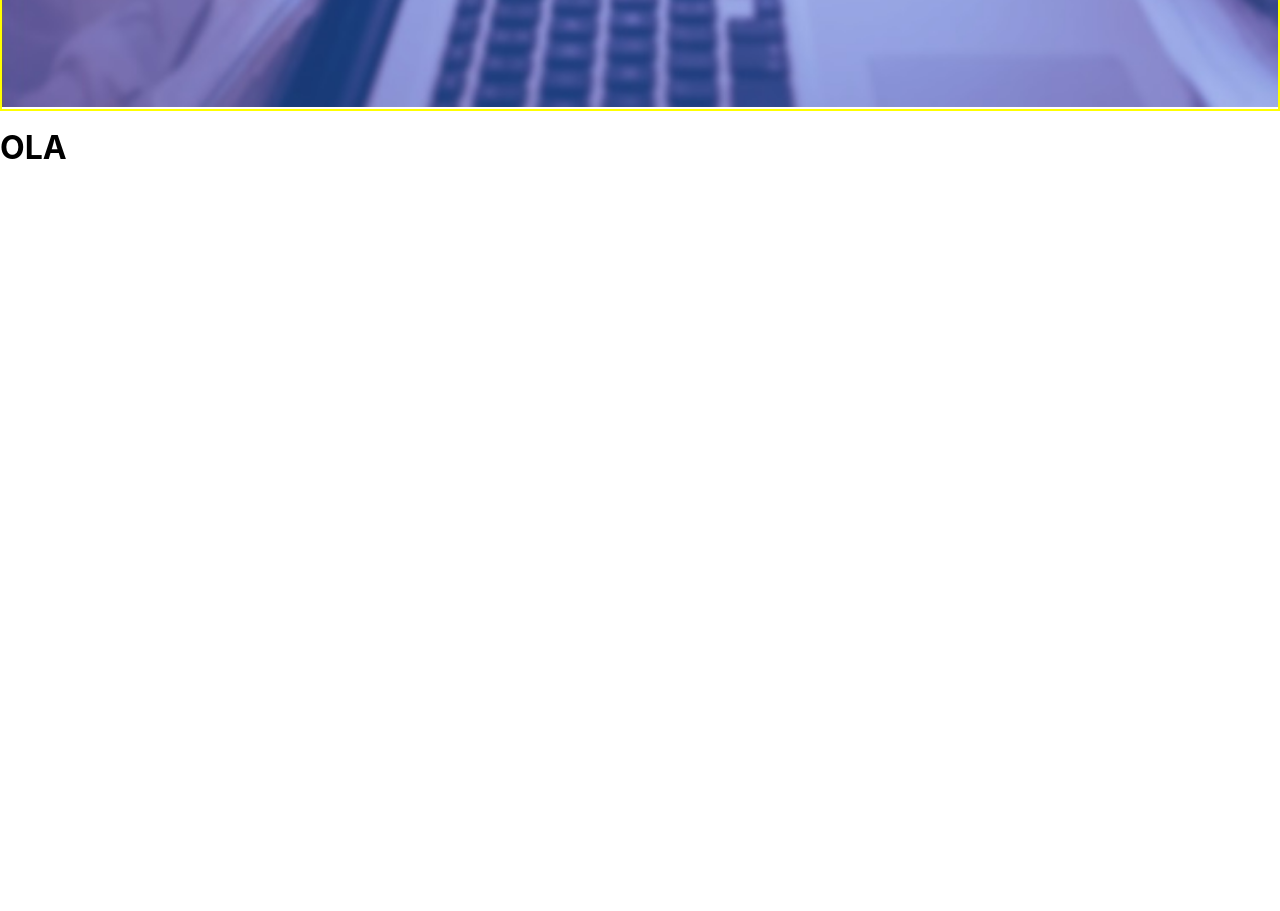
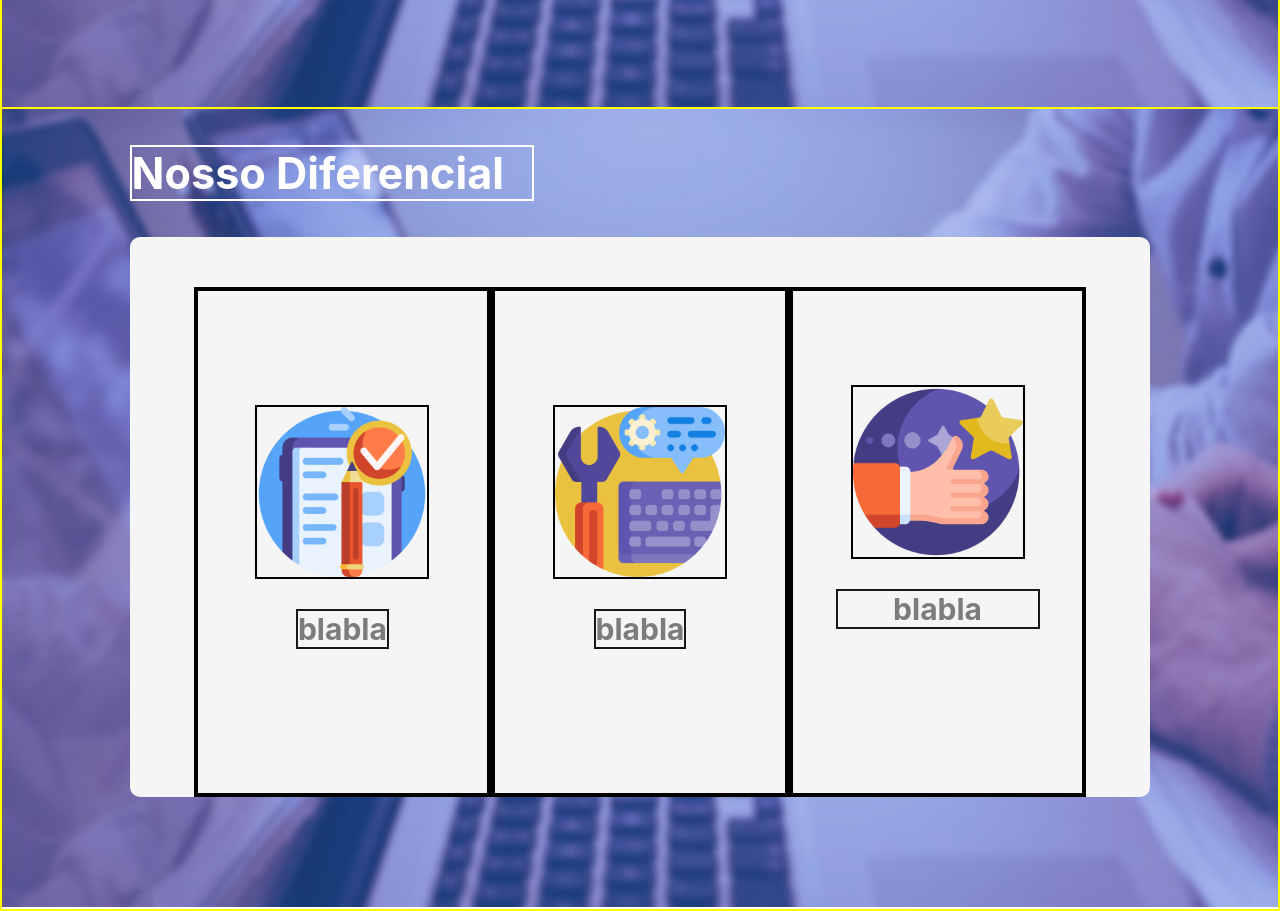
Before and after one commit to brendammelo/site-zawee-reactjs, a React (Create React App) app: page / in a window 1280 px wide. Shown: the part 2297-3208 px from the top of the page. Before the commit the page ends 2486 px from the top, so only its background shows below. Built offline with nearby package versions, Linux system fonts and the light colour scheme.

Commit message:
comecei estilizacao do diferencial

```diff
--- a/src/components/diferencial/DiferencialZawee.js
+++ b/src/components/diferencial/DiferencialZawee.js
@@ -12,9 +12,36 @@ class DiferencialComponent extends Component {
         return (
 
             <>
-            <div className="teste">
-                <h1>OLA</h1>
-            </div>
+            <section className="section_diferencial">
+
+                <div className="container_box">
+                    <h2 className="title_diferencial">Nosso Diferencial</h2>
+                    <div className="container-diferencial">
+
+                        <div className="box_diferencial1">
+                            <img className="img_diferencial1" src={img1}/>
+                            <p className="texto_diferencial1">blabla</p>
+
+                        </div>
+
+                        <div className="box_diferencial2">
+                            <img className="img_diferencial2" src={img2}/>
+                            <p className="texto_diferencial2">blabla</p>
+
+                        </div>
+
+                        <div className="box_diferencial3">
+                            <img className="img_diferencial3" src={img3}/>
+                            <p className="texto_diferencial3">blabla</p>
+
+                        </div>
+                    </div>
+                </div>
+
+
+
+
+            </section>
             </>
 
         )}}
--- a/src/components/diferencial/diferencial.css
+++ b/src/components/diferencial/diferencial.css
@@ -0,0 +1,110 @@
+.section_diferencial{
+    background: url('../../assets/imgs/img_solucoes.jpg') center center/cover
+    no-repeat fixed padding-box rgba(67, 3, 7, 0.4);    width: 100%;
+    height: 100vh;
+
+}
+
+
+.title_diferencial{
+    border: 2px solid white;
+    width:400px;
+    font-size: 2.7em;
+    color: white;
+    margin-left: 10%;
+}
+
+.container_box{
+    border: 2px solid yellow;
+    display: flex;
+    flex-direction: column;
+
+
+    /*margin-top: 20vh;
+    margin-left: 15vw;*/
+    height: 100vh;
+
+}
+
+.container-diferencial{
+    width: 80%;
+    height: 70vh;
+    background-color: whitesmoke;
+    border-radius: 10px;
+    margin: 0px auto;
+    display: flex;
+    flex-direction: row;
+    justify-content: space-between;
+
+}
+
+.box_diferencial1 {
+    margin-top: 15vh;
+    margin-left: 5vw;
+    border: 4px solid black;
+
+}
+
+.box_diferencial2 {
+    margin-top: 15vh;
+    border: 4px solid black;
+
+
+}
+
+.box_diferencial3 {
+    margin-top: 15vh;
+    margin-right: 5vw;
+    border: 4px solid black;
+
+}
+
+.texto_diferencial1, .texto_diferencial2, .texto_diferencial3{
+    font-weight: bold;
+    font-size: 30px;
+    color: #707070; opacity: 90%;
+    text-align: center;
+    border: 2px solid black;
+
+
+
+}
+.texto_diferencial3{
+    width: 200px;
+    margin-top: 30px;
+
+}
+
+.img_diferencial1, .img_diferencial2{
+    border: 2px solid black;
+    width: 170px;
+    height: 170px;
+
+}
+
+.box_diferencial1, .box_diferencial2, .box_diferencial3{
+    margin-top: 50px;
+    display:flex;
+    flex-direction: column;
+    align-items: center;
+    justify-content: center;
+    padding: 20px;
+    width: 400px;
+}
+
+
+
+.box_diferencial2{
+    display:flex;
+    flex-direction: column;
+    align-items: center;
+    justify-content: center;
+    padding: 20px;
+}
+
+.img_diferencial3{
+    border: 2px solid black;
+    margin-top: -40px;
+    width: 170px;
+    height: 170px;
+}
```
